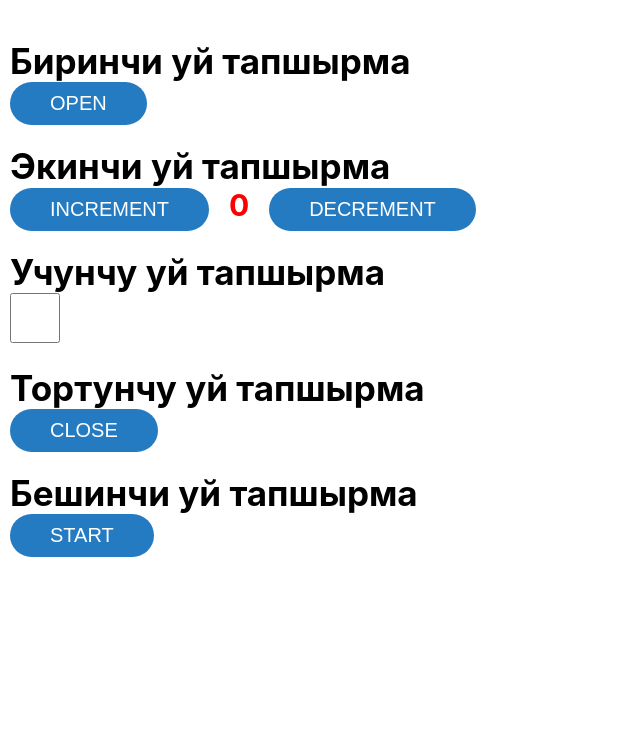
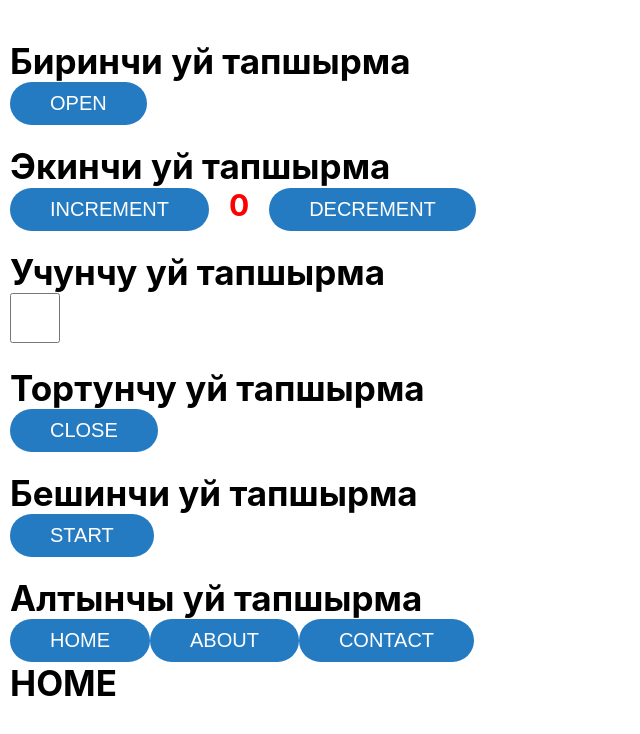
Before and after one commit to Madridista48/new-state-blond, a React (Vite) app: page / in a window 1280 px wide. Shown: the top 734 px of the page, without its empty margins (0-640 px from the left). Built offline with nearby package versions, Linux system fonts and the light colour scheme.

Commit message:
Выполнен шестой дз

```diff
--- a/src/components/Main/Main.jsx
+++ b/src/components/Main/Main.jsx
@@ -49,14 +49,20 @@ const Main = () => {
         setAnimation(prevState => !prevState)
     }
 
+    // sixth home-work
+    const [name,setName] = useState("HOME")
+
 
     return (
         <main className={css.main} id={"12"}>
+
+            {/*first home-work*/}
             <section className={css.section}>
                 <Titles title={"Биринчи"}/>
                 <Button text={text ? "Open" : "Close"} onClick={changeText}/>
             </section>
 
+            {/*second home-work*/}
             <section className={css.section}>
                 <Titles title={"Экинчи"}/>
                 <Button text={"Increment"} onClick={plusCount}/>
@@ -64,17 +70,20 @@ const Main = () => {
                 <Button text={"Decrement"} onClick={minusCount}/>
             </section>
 
+            {/*third home-work*/}
             <section className={css.section}>
                 <Titles title={"Учунчу"}/>
                 <input className={css.inputCheck} type="checkbox" onChange={changeBackground}/>
             </section>
 
+            {/*fourth home-work*/}
             <section className={css.section}>
                 <Titles title={"Тортунчу"}/>
-                <h1>{!title?"Upps!":''}</h1>
+                <p>{!title?"Upps!":''}</p>
                 <Button text={title ? "Close" : "Open"} onClick={showTitle}/>
             </section>
 
+            {/*fifth home-work*/}
             <section className={css.section}>
                 <Titles title={"Бешинчи"}/>
                 <Button text={animation ? "Start" : "stop"} onClick={startAnimation}/>
@@ -83,6 +92,18 @@ const Main = () => {
                 </div>
             </section>
 
+            {/*sixth home-work*/}
+            <section className={css.section}>
+                <Titles title={"Алтынчы"}/>
+                <nav>
+                    <Button text={'HOME'} onClick={()=>setName('HOME')}/>
+                    <Button text={'ABOUT'} onClick={()=>setName('ABOUT')}/>
+                    <Button text={'CONTACT'} onClick={()=>setName('CONTACT')}/>
+                    <p>{name}</p>
+                </nav>
+            </section>
+
+
         </main>
     );
 };
--- a/src/components/Main/Main.module.css
+++ b/src/components/Main/Main.module.css
@@ -5,8 +5,9 @@
     padding: 40px 10px;
 }
 .section{
-    h1{
+    p{
         font-size: 35px;
+        font-weight: bold;
     }
 }
 .counter{
@@ -44,3 +45,8 @@
         transform: rotate(360deg);
     }
 }
+
+.sixthBtn{
+    display: flex;
+
+}
```
